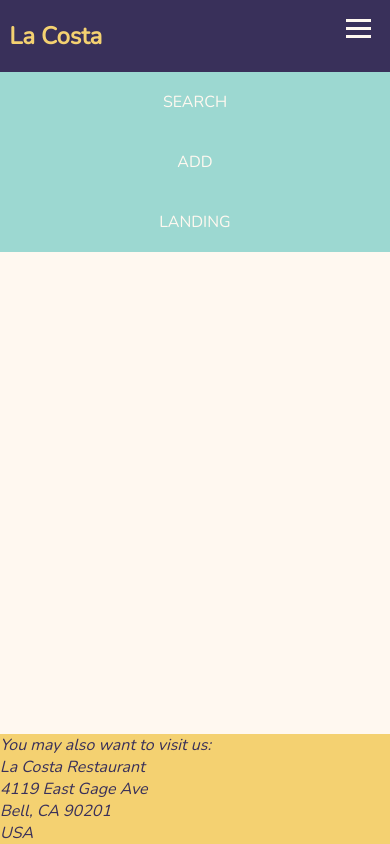
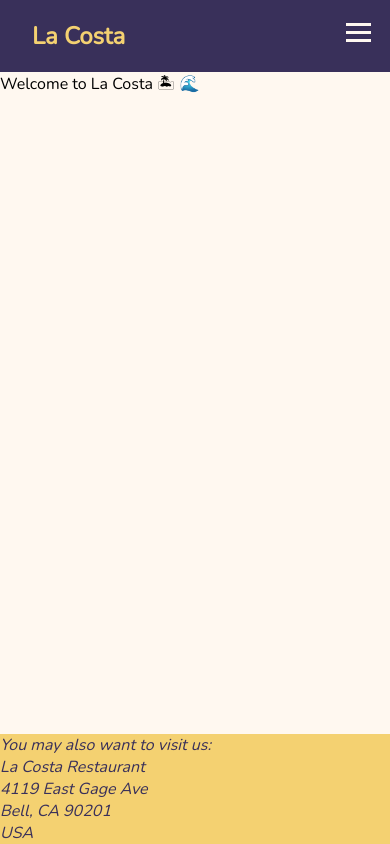
Before and after one commit to Joes-BitGit/menu, a React (Create React App) app in the folder client/: page /landing in a window 390 px wide. Built offline with nearby package versions, Linux system fonts and the light colour scheme.

Commit message:
clickable mobile nav + animation

```diff
--- a/client/src/components/NavBar.jsx
+++ b/client/src/components/NavBar.jsx
@@ -1,9 +1,20 @@
-import React from "react";
+import React, { useState } from "react";
 import { Link } from "react-router-dom";
 import "../styles/landing.css";
 import "../styles/navbar.css";
 
 const NavBar = () => {
+  const [menuToggle, setMenuToggle] = useState("menu-toggle");
+  const [mobileNavMenu, setMobileNavMenu] = useState("nav-menu");
+  const handleMobileClick = () => {
+    menuToggle === "menu-toggle"
+      ? setMenuToggle(`${menuToggle} is-active`)
+      : setMenuToggle("menu-toggle");
+
+    mobileNavMenu === "nav-menu"
+      ? setMobileNavMenu(`${mobileNavMenu} active`)
+      : setMobileNavMenu("nav-menu");
+  };
   return (
     <div className="navbar-container">
       <nav className="navbar">
@@ -12,12 +23,16 @@ const NavBar = () => {
             La Costa
           </Link>
         </h1>
-        <div className="menu-toggle" id="mobile-menu">
+        <div
+          className={`${menuToggle}`}
+          id="mobile-menu"
+          onClick={handleMobileClick}
+        >
           <span className="bar"></span>
           <span className="bar"></span>
           <span className="bar"></span>
         </div>
-        <ul className="nav-menu">
+        <ul className={`${mobileNavMenu}`}>
           <li>
             <Link to="/" className="nav-links">
               SEARCH
--- a/client/src/styles/navbar.css
+++ b/client/src/styles/navbar.css
@@ -5,10 +5,10 @@
 .navbar {
   display: grid;
   /* logo, white space, items */
-  grid-template-columns: 0.4fr auto 1fr;
+  grid-template-columns: 0.3fr auto 1fr;
   align-items: center;
 
-  width: 90%;
+  width: 95%;
   margin: 0;
   text-align: center;
 }
@@ -22,7 +22,8 @@
 }
 
 #lacosta-logo {
-  margin-right: 50%;
+  justify-self: start;
+  padding-left: 2rem;
 }
 
 .logo-link {
@@ -54,6 +55,10 @@
     position: relative;
   }
 
+  .navbar {
+    grid-template-columns: 1fr 0.5fr;
+  }
+
   .nav-menu {
     display: grid;
     grid-template-columns: auto;
@@ -62,36 +67,59 @@
     position: absolute;
     margin: 0;
     top: 72px;
+    left: -100%;
+    opacity: 0;
+    transition: all 0.5s ease;
+  }
 
+  .nav-menu.active {
+    left: 0;
+    opacity: 1;
     transition: all 0.5s ease;
   }
 
   .nav-links {
     line-height: 60px;
     width: 100%;
+    color: var(--space-cadet);
     /* this fills the entire box with style */
     display: table;
   }
+
   .nav-links:hover {
     background: var(--dark-orange);
     color: var(--floral-white);
-    transition: all ease-out 0.4s;
+    transition: all ease-out 0.3s;
   }
 
   .navbar {
     width: 100%;
   }
+
   #lacosta-logo {
     margin-right: 0;
   }
 
   #mobile-menu {
     position: absolute;
-    top: 20%;
+    top: 25%;
     right: 5%;
   }
 
   .menu-toggle .bar {
     display: block;
   }
+  .menu-toggle:hover {
+    cursor: pointer;
+  }
+
+  #mobile-menu.is-active .bar:nth-child(2) {
+    opacity: 0;
+  }
+  #mobile-menu.is-active .bar:nth-child(1) {
+    transform: rotate(45deg) translateY(11px);
+  }
+  #mobile-menu.is-active .bar:nth-child(3) {
+    transform: rotate(-45deg) translateY(-11px);
+  }
 }
```
